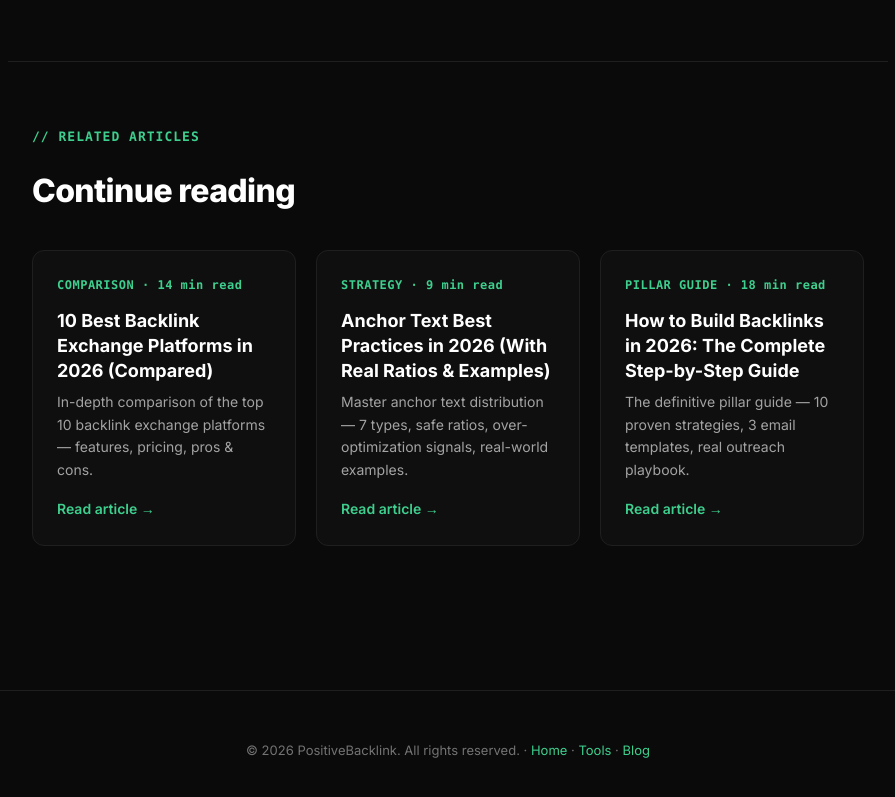
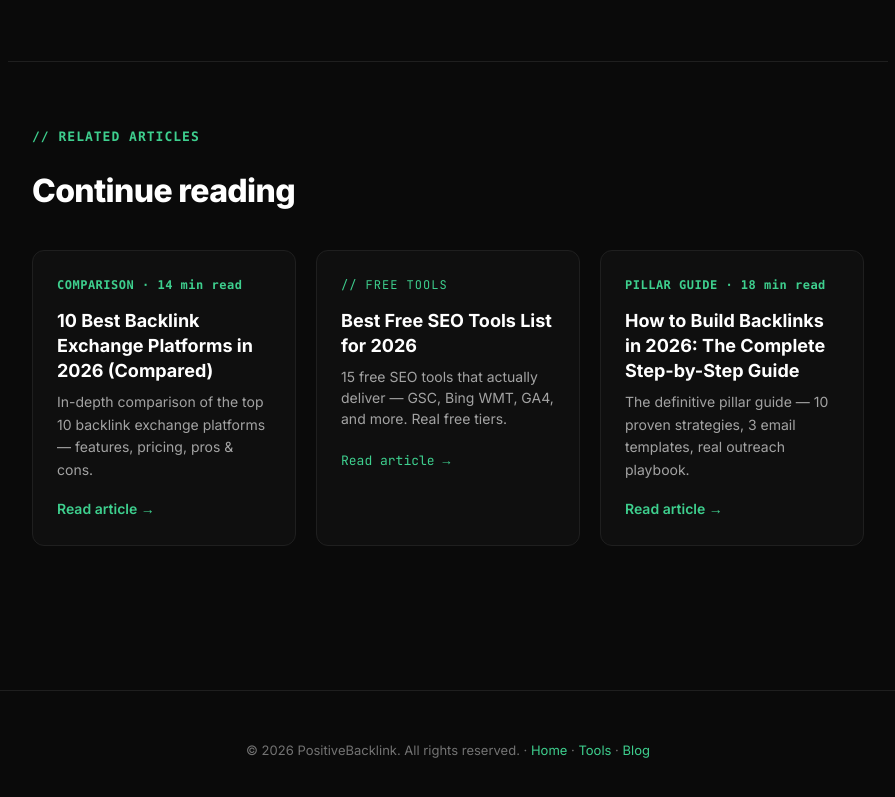
Before and after one commit to mistalyon/positive-backlink, a plain HTML site: page blog/best-link-building-tools-2026.html in a window 1280 px wide. Shown: the part 10580-11377 px from the top of the page, without its empty margins (192-1087 px from the left). Drawn offline with Linux system fonts and the light colour scheme.

Commit message:
Add free-seo-tools blog hub card + rotate Related Articles

```diff
--- a/blog/best-link-building-tools-2026.html
+++ b/blog/best-link-building-tools-2026.html
@@ -341,12 +341,12 @@ footer{border-top:1px solid #1f1f1f;padding:48px 0;margin-top:80px;text-align:ce
             <p style="font-size:14px;color:#a3a3a3;line-height:1.6;margin-bottom:16px">In-depth comparison of the top 10 backlink exchange platforms — features, pricing, pros & cons.</p>
             <div style="font-size:14px;color:#3ECF8E;font-weight:600">Read article →</div>
           </a>
-          <a href="/blog/anchor-text-best-practices-2026.html" style="display:block;background:#0f0f0f;border:1px solid #1f1f1f;border-radius:12px;padding:24px;text-decoration:none;color:#e5e5e5">
-            <div style="font-family:ui-monospace,SFMono-Regular,Menlo,monospace;font-size:12px;color:#3ECF8E;letter-spacing:0.5px;margin-bottom:12px;font-weight:600">STRATEGY · 9 min read</div>
-            <h3 style="font-size:18px;font-weight:700;color:#ffffff;margin-bottom:8px;line-height:1.4">Anchor Text Best Practices in 2026 (With Real Ratios & Examples)</h3>
-            <p style="font-size:14px;color:#a3a3a3;line-height:1.6;margin-bottom:16px">Master anchor text distribution — 7 types, safe ratios, over-optimization signals, real-world examples.</p>
-            <div style="font-size:14px;color:#3ECF8E;font-weight:600">Read article →</div>
-          </a>
+          <a href="/blog/free-seo-tools-list-2026.html" style="display:block;background:#0f0f0f;border:1px solid #1f1f1f;border-radius:12px;padding:24px;text-decoration:none;transition:border-color .2s">
+<div style="font-family:'JetBrains Mono',monospace;font-size:12px;color:#3ECF8E;letter-spacing:1px;margin-bottom:12px;text-transform:uppercase">// FREE TOOLS</div>
+<h3 style="font-size:18px;font-weight:700;color:#ffffff;margin:0 0 8px 0;line-height:1.4">Best Free SEO Tools List for 2026</h3>
+<p style="font-size:14px;color:#a3a3a3;margin:0 0 16px 0;line-height:1.5">15 free SEO tools that actually deliver — GSC, Bing WMT, GA4, and more. Real free tiers.</p>
+<span style="font-size:13px;color:#3ECF8E;font-family:'JetBrains Mono',monospace">Read article →</span>
+</a>
           <a href="/blog/how-to-build-backlinks-2026.html" style="display:block;background:#0f0f0f;border:1px solid #1f1f1f;border-radius:12px;padding:24px;text-decoration:none;color:#e5e5e5">
             <div style="font-family:ui-monospace,SFMono-Regular,Menlo,monospace;font-size:12px;color:#3ECF8E;letter-spacing:0.5px;margin-bottom:12px;font-weight:600">PILLAR GUIDE · 18 min read</div>
             <h3 style="font-size:18px;font-weight:700;color:#ffffff;margin-bottom:8px;line-height:1.4">How to Build Backlinks in 2026: The Complete Step-by-Step Guide</h3>
```
Also changed, not shown: blog/anchor-text-best-practices-2026.html (+6 -6 lines), blog/best-backlink-exchange-platforms-2026.html (+6 -6 lines), blog/how-to-build-backlinks-2026.html (+6 -6 lines), blog/index.html (+8 -0 lines).
